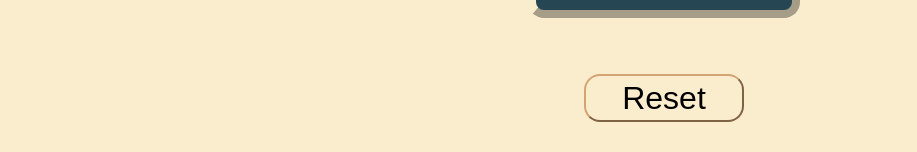
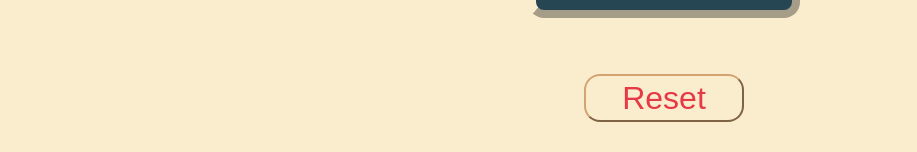
Before and after one commit to thisguyblink/AuraCalcuator, a SvelteKit app in the folder auracalc/: page / in a window 1280 px wide. In both pictures the pointer is over the button "Reset". Shown: the part 1427-1579 px from the top of the page, without its empty margins (0-917 px from the left). Built offline with nearby package versions, Linux system fonts and the light colour scheme; a web font is replaced by a local one.

Commit message:
tried to do tape texture but it messed up form, try again anouther time

```diff
--- a/auracalc/src/routes/+page.svelte
+++ b/auracalc/src/routes/+page.svelte
@@ -1,7 +1,7 @@
 <script>
     import alpha from '$lib/assets/alpha wolf.jpeg';
     import beta from '$lib/assets/beta wolf.gif';
-    import infinite from '$lib/assets/infinite.png';
+    import tape from '$lib/assets/tape texture.png';
     const values = [-50, 100, 150, -50, -25, -100, -150, -250, 500, 50, 200, -300, 50, 250, 75, 100, -300, -50, 100, -125, -200, 150, 75, 50, -1000, -200, 50, -150, 300, 2000, 200, -300, 325, 5000, 1, -2000, 800];
     let out = 'Cowabunga';
     let total = 0;
@@ -49,9 +49,6 @@
 
 </script>
 <body>
-<div class="background">
-
-</div>
 <div class = "header">
     <h1>Form AC-7:<br>Aura Calculator</h1>
     <h3 id = "gov">&#9888 Government Sanctioned Aura Testing &#9888</h3>
@@ -210,6 +207,7 @@
 </div>
 </body>
 <style>
+
     .header {
         padding-top: 2rem;
         display: flex;
@@ -257,7 +255,7 @@
         margin-top: 2rem;
     }
     #reset:hover {
-        color: black;
+        color: #e63946;
         background-color: #faedcd;
         border-color: #d4a373;
     }
@@ -306,7 +304,8 @@
         font-family: "Public Sans", sans-serif;
         font-optical-sizing: auto;
         font-style: normal;
-        background-color: #faedcd;
+        /* background-color: #faedcd; */
+        /* background-image: url(/auracalc/src/lib/assets/tape\ texture.png); */
     }
     .description {
         max-width: 30rem;
```
Also changed, not shown: 2 other files (tests, documents, lock files or other folders).
